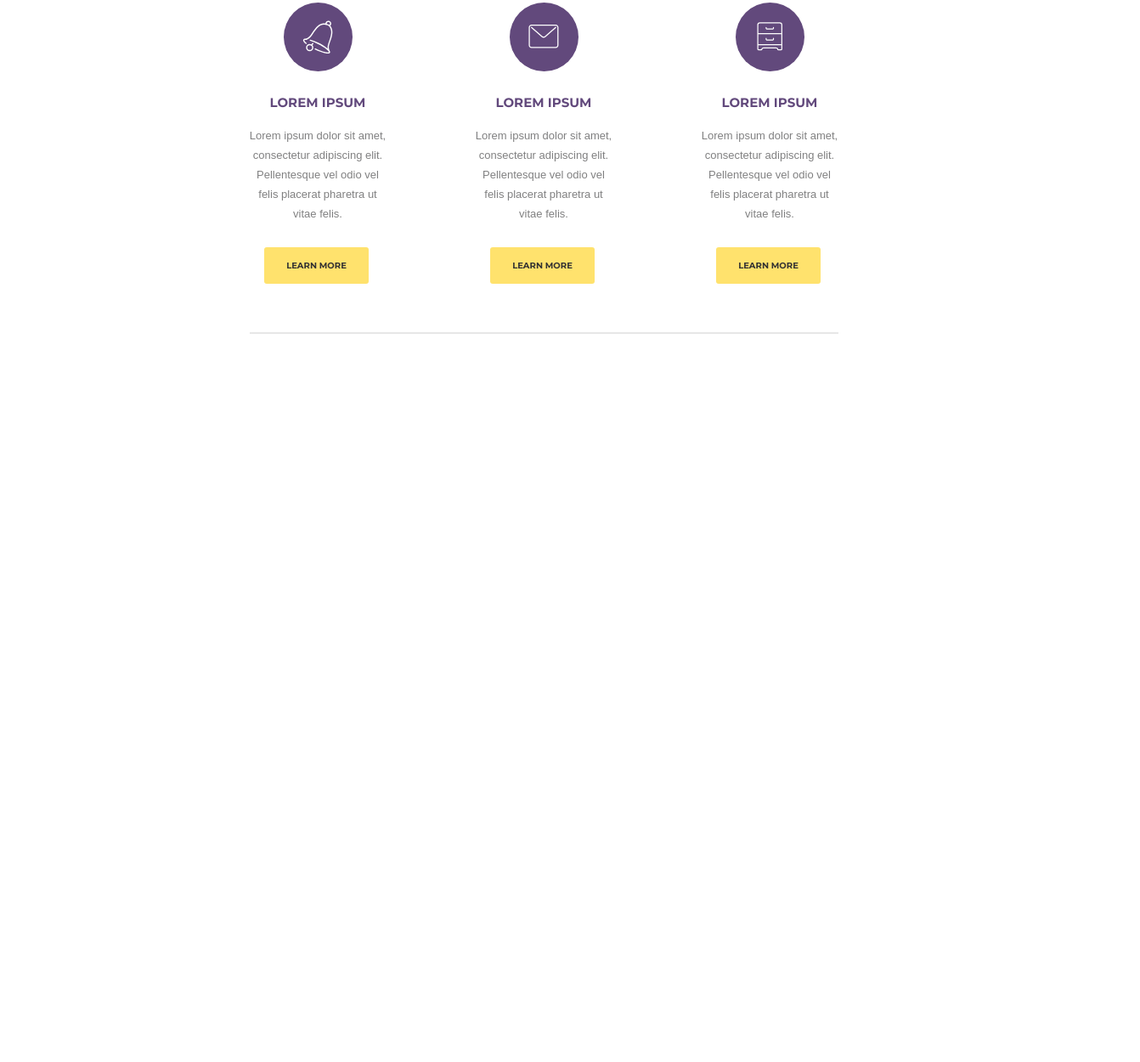
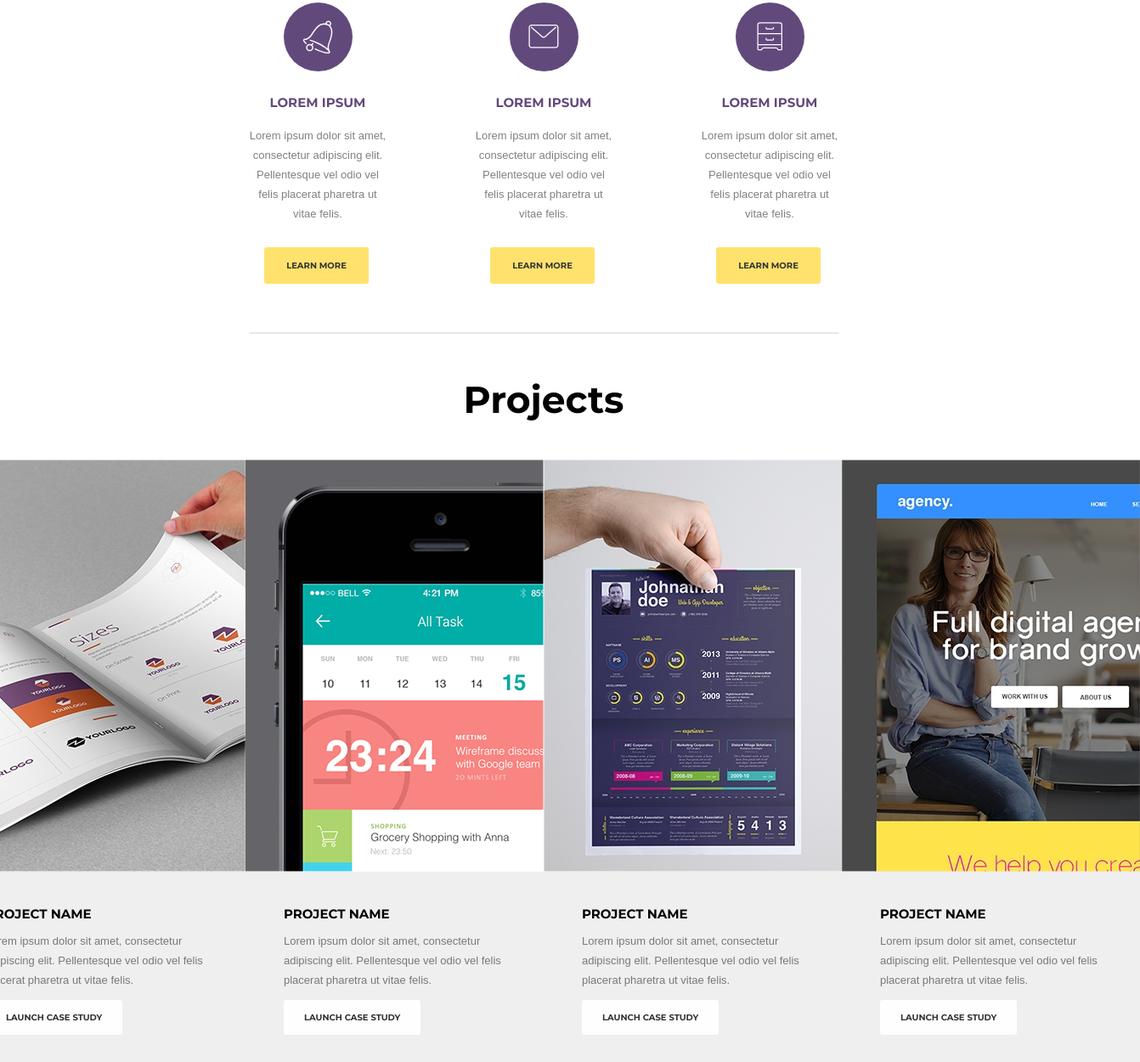
Before and after one commit to yuriy-m-dev/zippy, a website: page app/index.html in a window 1280 px wide. Shown: the part 1135-2385 px from the top of the page at 85% size, 1342 px wide, since content can reach past the window. Before the commit the page ends 1528 px from the top, so only its background shows below. Drawn offline with nearby package versions, Linux system fonts and the light colour scheme; files that its build step writes are made by us from their sources.

Commit message:
added section 'Projects'

```diff
--- a/app/index.html
+++ b/app/index.html
@@ -149,6 +149,66 @@
         </div>
     </section>
 
+    <section class="projects">
+        <div class="projects__title title">
+            Projects
+        </div>
+        <div class="projects__inner">
+            <div class="projects__item">
+                <img src="images/projects/01.jpg" alt="">
+                <div class="projects__item-title">
+                    project name
+                </div>
+                <div class="projects__item-text">
+                    Lorem ipsum dolor sit amet, consectetur adipiscing elit. Pellentesque vel odio vel felis placerat
+                    pharetra ut vitae felis.
+                </div>
+                <div class="projects__item-btn">
+                    <a href="#">launch case study</a>
+                </div>
+            </div>
+            <div class="projects__item">
+                <img src="images/projects/02.jpg" alt="">
+                <div class="projects__item-title">
+                    project name
+                </div>
+                <div class="projects__item-text">
+                    Lorem ipsum dolor sit amet, consectetur adipiscing elit. Pellentesque vel odio vel felis placerat
+                    pharetra ut vitae felis.
+                </div>
+                <div class="projects__item-btn">
+                    <a href="#">launch case study</a>
+                </div>
+            </div>
+            <div class="projects__item">
+                <img src="images/projects/03.jpg" alt="">
+                <div class="projects__item-title">
+                    project name
+                </div>
+                <div class="projects__item-text">
+                    Lorem ipsum dolor sit amet, consectetur adipiscing elit. Pellentesque vel odio vel felis placerat
+                    pharetra ut vitae felis.
+                </div>
+                <div class="projects__item-btn">
+                    <a href="#">launch case study</a>
+                </div>
+            </div>
+            <div class="projects__item">
+                <img src="images/projects/04.jpg" alt="">
+                <div class="projects__item-title">
+                    project name
+                </div>
+                <div class="projects__item-text">
+                    Lorem ipsum dolor sit amet, consectetur adipiscing elit. Pellentesque vel odio vel felis placerat
+                    pharetra ut vitae felis.
+                </div>
+                <div class="projects__item-btn">
+                    <a href="#">launch case study</a>
+                </div>
+            </div>
+        </div>
+    </section>
+
     <script src="https://ajax.googleapis.com/ajax/libs/jquery/3.4.1/jquery.min.js"></script>
     <script src="js/libs.min.js"></script>
     <script src="js/main.js"></script>
--- a/app/scss/style.scss
+++ b/app/scss/style.scss
@@ -184,3 +184,63 @@
         color: #ffffff;
     }
 }
+
+
+.projects{
+    padding-top: 52px;
+}
+.projects__title{
+    text-align: center;
+    margin-bottom: 45px;
+}
+.projects__inner{
+    display: flex;
+    justify-content: center;
+}
+.projects__item{
+    max-width: 351px;
+    background-color: #efefef;
+    padding-bottom: 45px;
+    transition: .3s;
+    &:hover{
+        background-color: #ffe26d;
+    }
+    img{
+        display: block;
+        margin-bottom: 30px;
+    }
+    &-title{
+        font-family: 'Montserrat', sans-serif;
+        font-size: 15px;
+        font-weight: 700;
+        line-height: 40px;
+        text-transform: uppercase;
+        color: $text;
+        padding-left: 45px;
+        padding-right: 35px;
+    }
+    &-text{
+        line-height: 23px;
+        opacity: .5;
+        color: $text;
+        margin-bottom: 25px;
+        padding-left: 45px;
+        padding-right: 35px;
+    }
+    &-btn a{
+        font-family: 'Montserrat', sans-serif;
+        color: #323232;
+        font-size: 10px;
+        font-weight: 700;
+        text-transform: uppercase;
+        padding: 14px 24px;
+        background-color: #fefefe;
+        border-radius: 3px;
+        transition: .3s;
+        margin-left: 45px;
+        &:hover{
+            background-color: $purple;
+            color: #fff;
+        }
+    }
+}
```
Also changed, not shown: app/images/projects/01.jpg (added), app/images/projects/02.jpg (added), app/images/projects/03.jpg (added), app/images/projects/04.jpg (added).
